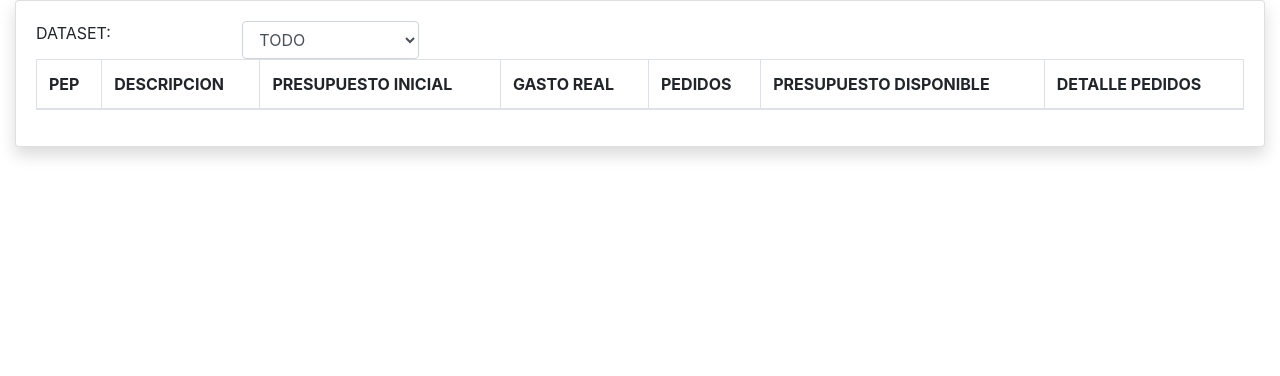
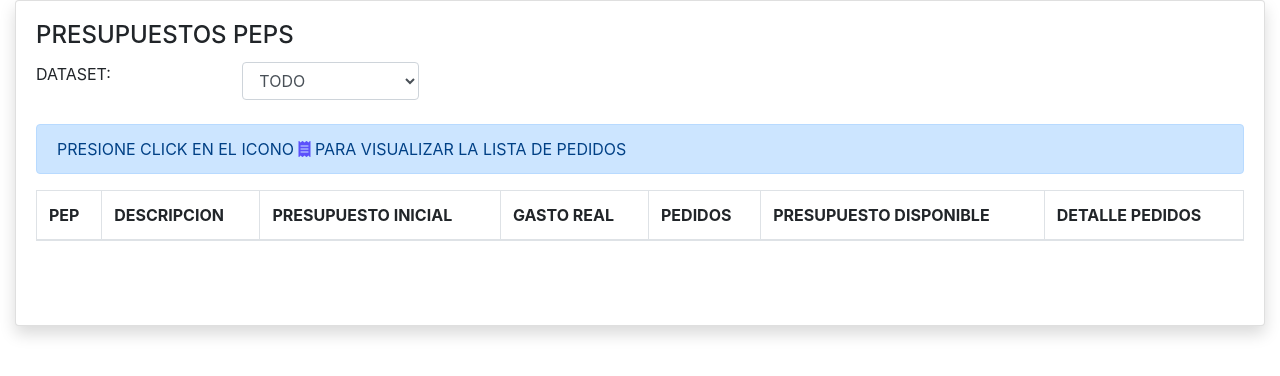
Before and after one commit to HardCoreWare/Peps, a PHP site: page / in a window 1280 px wide. Shown: the top 376 px of the page. Run offline with PHP 8.4, Linux system fonts and the light colour scheme; data that the repository does not hold is empty; some libraries are stand-ins or nearby versions.

```diff
--- a/index.html
+++ b/index.html
@@ -24,6 +24,8 @@
 
                     <div class="card-body">
 
+                        <h4 class="card-title" v-bind:hidden="peps.hideElement">PRESUPUESTOS PEPS</h4>
+
                         <div class="row" v-bind:hidden="peps.hideElement">
                             <div class="col-sm-2">
                                 <label for="selectBranch">DATASET:</label>
@@ -37,9 +39,15 @@
                             </div>
                         </div>
 
+                        <br>
+
+                        <div class="alert alert-primary" role="alert" v-bind:hidden="peps.hideElement">
+                            PRESIONE CLICK EN EL ICONO  <i class="fas fa-receipt"></i>  PARA VISUALIZAR LA LISTA DE PEDIDOS
+                        </div>
+
                         <div class="row" v-bind:hidden="peps.hideElement">
                             <div class="col">
-                                <table class="table table-bordered">
+                                <table class="table table-bordered table-hover">
                                     <thead>
                                         <tr>
                                             <th>PEP</th>
@@ -69,6 +77,8 @@
                             </div>
                         </div>
 
+                        <br>
+
                         <div class="row" v-bind:hidden="pedidos.hideElement">
                             <div class="col-sm-2">
                                 <label >BUSQUEDA:</label>
@@ -78,11 +88,14 @@
                             </div>
                             <div class="col-sm-7"></div>
                             <div class="col-sm-1">
-                                <a v-on:click="orderClose" v-bind:hidden="pedidos.hideElement"><i class="fas fa-window-close"></i></a>
+                                <a class="close-icon" v-on:click="orderClose" v-bind:hidden="pedidos.hideElement"><i class="fas fa-window-close"></i></a>
+                            </div>
                         </div>
 
-                        </div>
+                        <br>
 
+                        <div class="row">
+                            <div class="col-sm-12">
                                 <table class="table table-bordered" v-bind:hidden="pedidos.hideElement">
                                     <thead>
                                         <th>PEP</th>
@@ -103,6 +116,8 @@
                                         </tr>
                                     </tbody>
                                 </table>
+                            </div>
+                        </div>
 
                     </div>
 
--- a/styles.css
+++ b/styles.css
@@ -2,17 +2,20 @@
 
     margin-right:0px;
     cursor: pointer;
+    color:red;
+
+}
+
+.close-window{
+
+    margin-top:5px;
+    margin-right:5px;
 
 }
 
 .fa-receipt{
 
     color:rgb(92, 81, 251);
+    cursor: pointer;
 
 }
-
-.table{
-
-
-
-}
```
Lines whose indentation alone changed are shown as unchanged.
